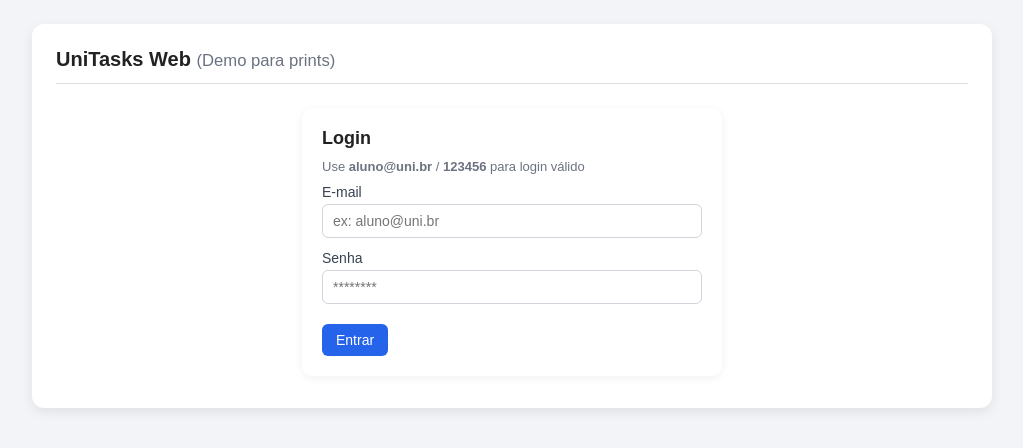
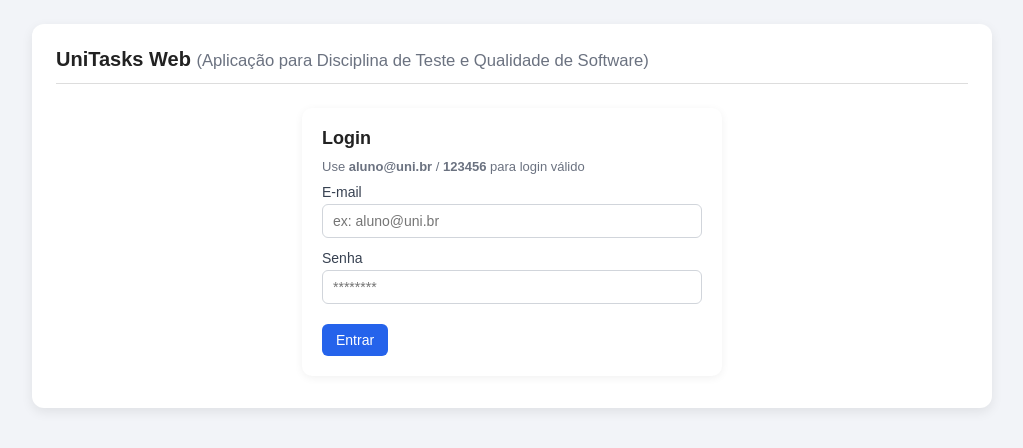
Before and after one commit to garba-jv/unitasks-demo, a plain HTML site: page index.html in a window 1280 px wide. Shown: the whole page, without its empty margins (128-1151 px from the left). Drawn offline with Linux system fonts and the light colour scheme.

Commit message:
Update index.html

```diff
--- a/index.html
+++ b/index.html
@@ -197,7 +197,7 @@
   <div class="app-container">
     <header>
       <div>
-        <h1>UniTasks Web <small style="font-weight: normal; color:#6b7280;">(Demo para prints)</small></h1>
+        <h1>UniTasks Web <small style="font-weight: normal; color:#6b7280;">(Aplicação para Disciplina de Teste e Qualidade de Software)</small></h1>
         <small id="userInfo" class="hidden">Logado como: <span id="userEmail"></span></small>
       </div>
       <div>
```
